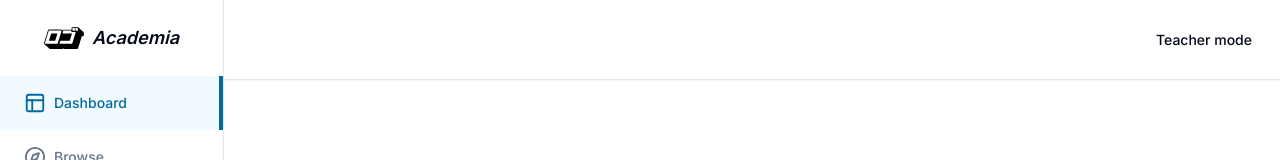
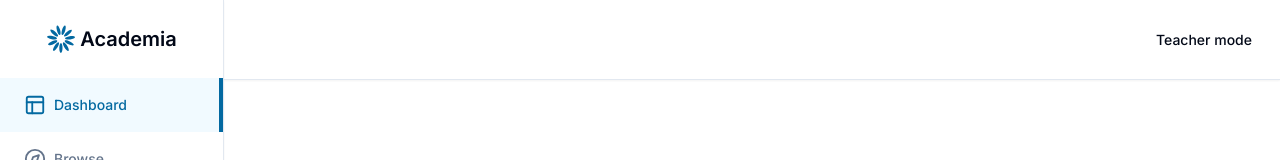
Before and after one commit to The-Naveen-Chandra/academia-LMS, a Next.js app: page / in a window 1280 px wide. Shown: the top 160 px of the page. Built offline with nearby package versions, Linux system fonts and the light colour scheme.

Commit message:
Update logo and its styling

```diff
--- a/app/(dashboard)/_components/logo.tsx
+++ b/app/(dashboard)/_components/logo.tsx
@@ -5,8 +5,8 @@ export const Logo = () => {
   return (
     <Link href={"/"}>
       <div className="flex items-center justify-center">
-        <Image height={40} width={40} alt="Logo" src={"/logo.svg"} />
-        <div className="text-lg font-semibold italic ml-2">Academia</div>
+        <Image height={30} width={30} alt="Logo" src={"/logo.svg"} />
+        <div className="text-xl font-semibold ml-1">Academia</div>
       </div>
     </Link>
   );
```
Also changed, not shown: public/logo.svg.
